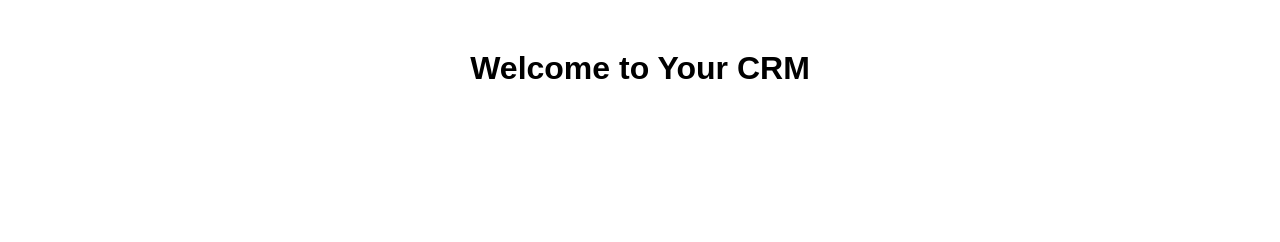
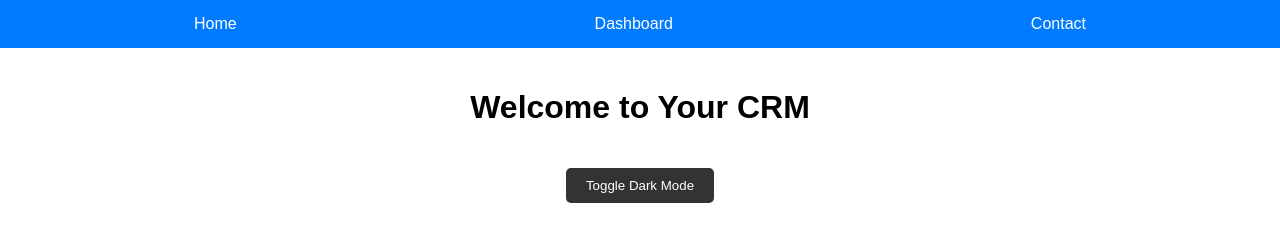
Before and after one commit to sayu585/crm-website, a plain HTML site: page index.html in a window 1280 px wide. Drawn offline with Linux system fonts and the light colour scheme.

Commit message:
Update index.html

```diff
--- a/index.html
+++ b/index.html
@@ -4,10 +4,53 @@
     <meta charset="UTF-8">
     <meta name="viewport" content="width=device-width, initial-scale=1.0">
     <title>CRM Dashboard</title>
-    <link rel="stylesheet" href="style.css">
+    <style>
+        body {
+            font-family: Arial, sans-serif;
+            text-align: center;
+            margin: 0;
+            padding: 0;
+            transition: background 0.3s, color 0.3s;
+        }
+        .navbar {
+            display: flex;
+            justify-content: space-around;
+            padding: 15px;
+            background: #007BFF;
+            color: white;
+        }
+        .container {
+            padding: 20px;
+        }
+        .toggle-button {
+            cursor: pointer;
+            padding: 10px 20px;
+            background: #333;
+            color: white;
+            border: none;
+            border-radius: 5px;
+            margin-top: 20px;
+        }
+        .dark-mode {
+            background: #121212;
+            color: white;
+        }
+    </style>
 </head>
 <body>
-    <h1>Welcome to Your CRM</h1>
-    <script src="script.js"></script>
+    <div class="navbar">
+        <div>Home</div>
+        <div>Dashboard</div>
+        <div>Contact</div>
+    </div>
+    <div class="container">
+        <h1>Welcome to Your CRM</h1>
+        <button class="toggle-button" onclick="toggleDarkMode()">Toggle Dark Mode</button>
+    </div>
+    <script>
+        function toggleDarkMode() {
+            document.body.classList.toggle('dark-mode');
+        }
+    </script>
 </body>
 </html>
```
